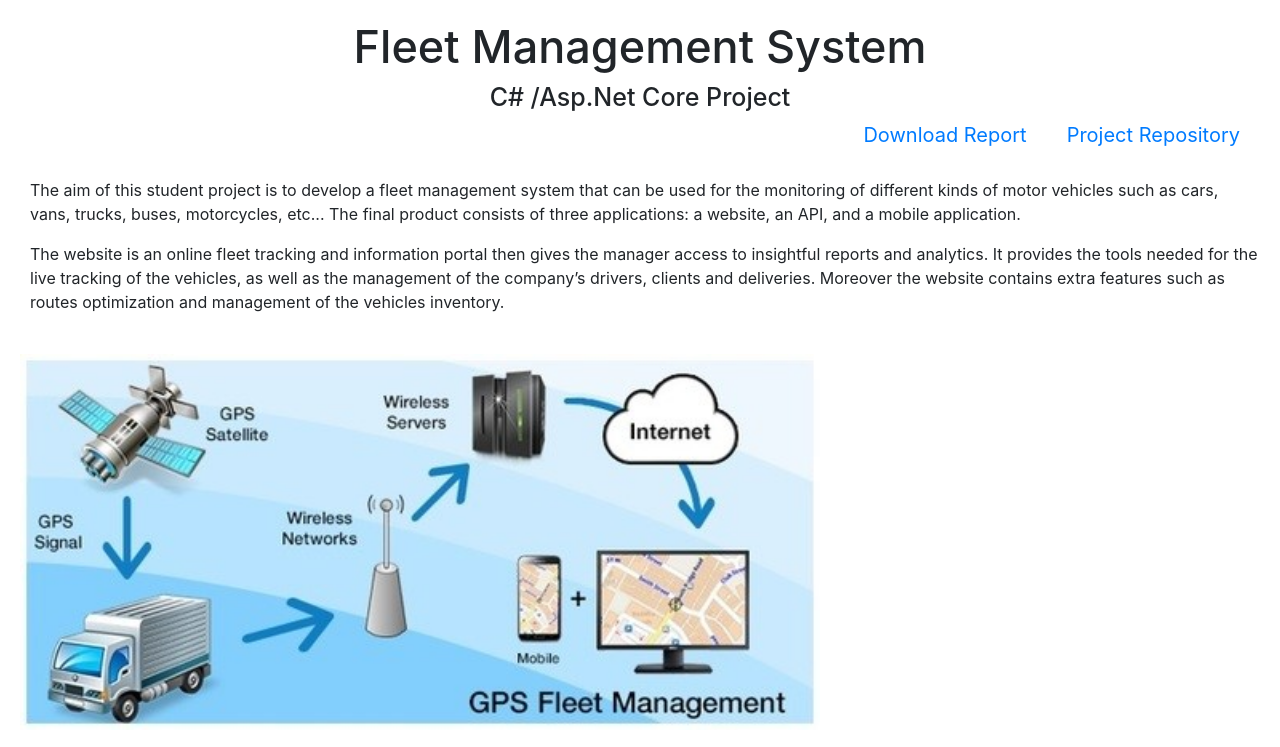
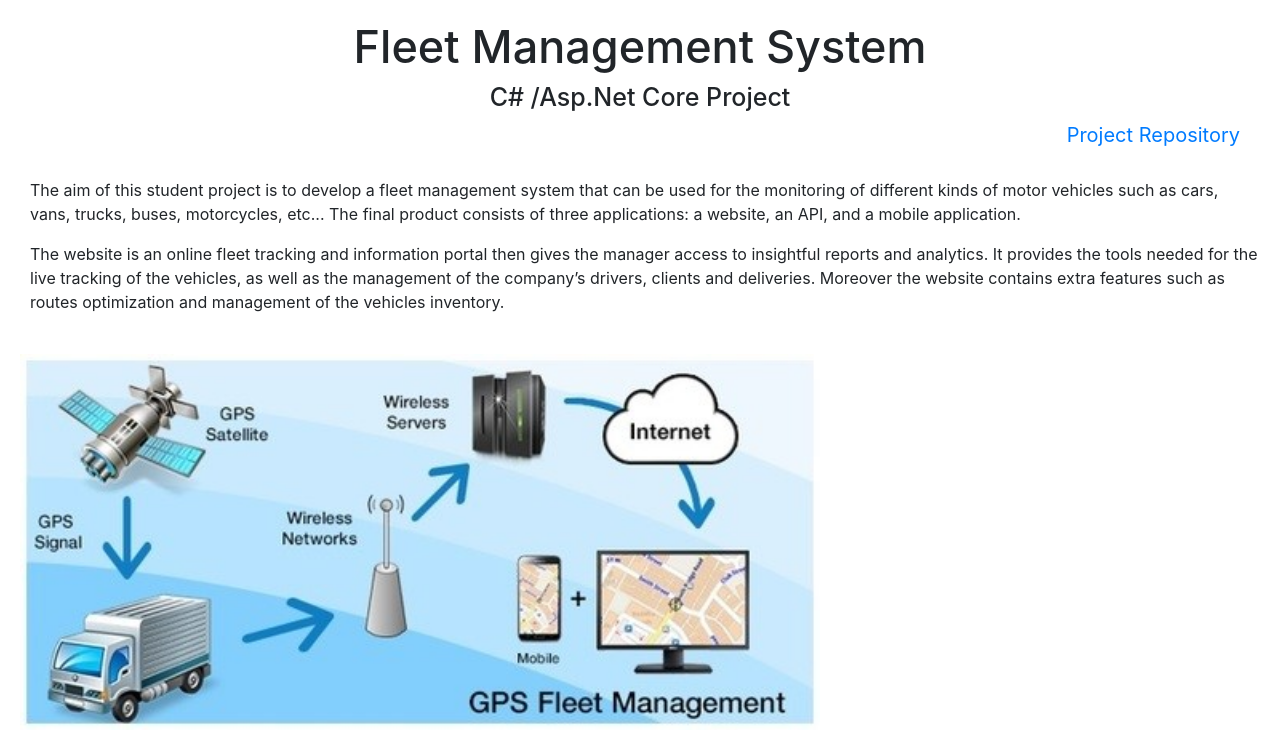
Before and after one commit to AbdullahHaidar/AbdullahHaidar.github.io, a plain HTML site: page fleet.html in a window 1280 px wide. Shown: the top 747 px of the page. Drawn offline with nearby package versions, Linux system fonts and the light colour scheme.

Commit message:
Update fleet.html

```diff
--- a/fleet.html
+++ b/fleet.html
@@ -20,7 +20,7 @@ margin-bottom:20px;
 <h1 class="large-x">C# /Asp.Net Core Project
 </h1>
 <a  href="https://github.com/abdullahhaidar92/Projects/tree/master/FleetManagementSystem"  style="float:right;font-size:20px;margin-right:40px;">Project Repository</a>
-<a  href="fleet.pdf" download style="float:right;font-size:20px;margin-right:40px;">Download Report</a>
+
 </div>
 <br><br>
 <div style="padding:10px 20px;">
```
